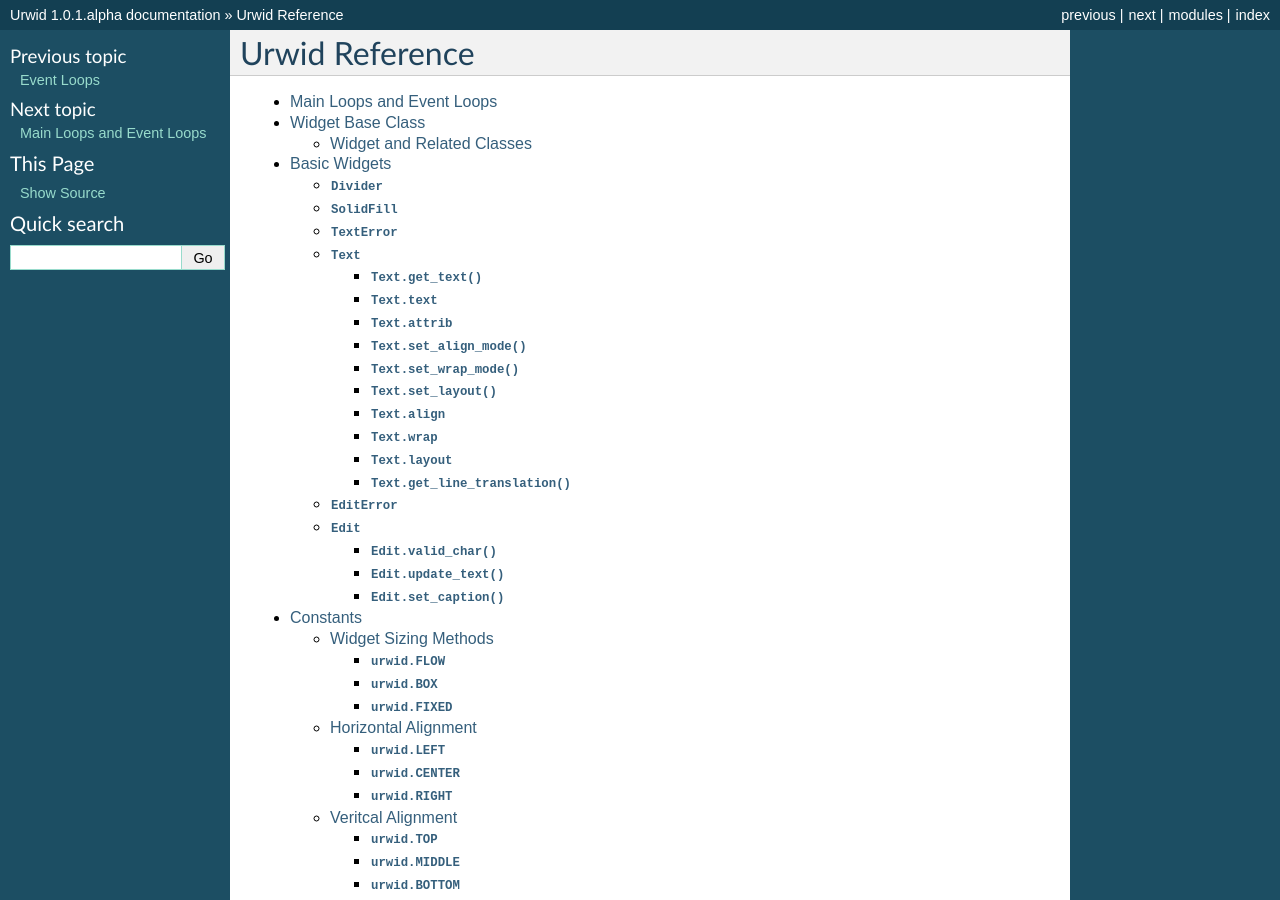
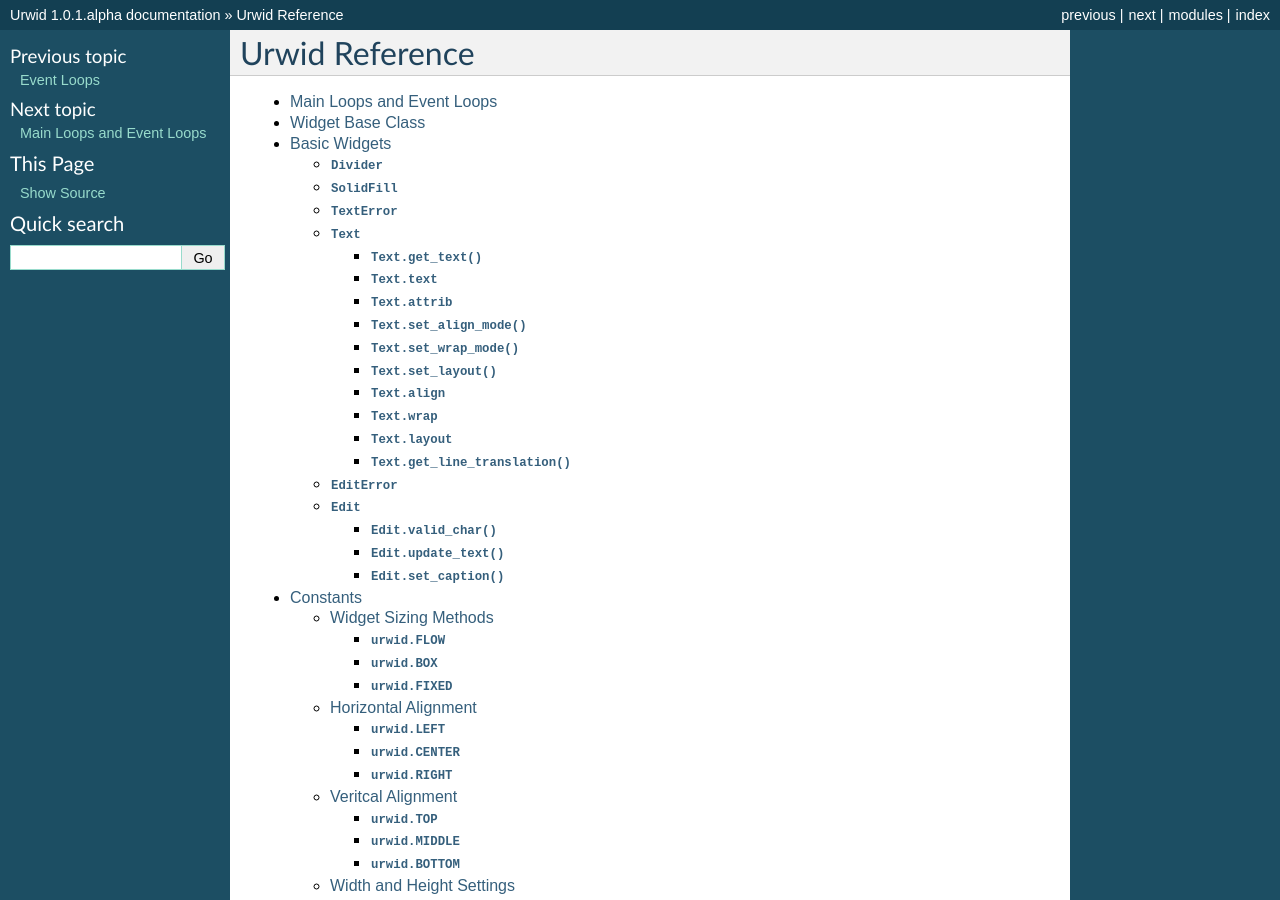
Before and after one commit to urwid/urwid, a Sphinx documentation site: the page built from docs/reference/index.rst, in a window 1280 px wide and 900 px high. Built offline with Sphinx 7.4.7, drawn with Linux system fonts in a browser that asks for light colours.

```diff
--- a/docs/reference/widget.rst
+++ b/docs/reference/widget.rst
@@ -1,11 +1,6 @@
 Widget Base Class
 =================
 
-Widget and Related Classes
---------------------------
-
 .. autoclass:: urwid.Widget
-   :members:
 
 .. autoclass:: urwid.WidgetMeta
-   :members:
```
